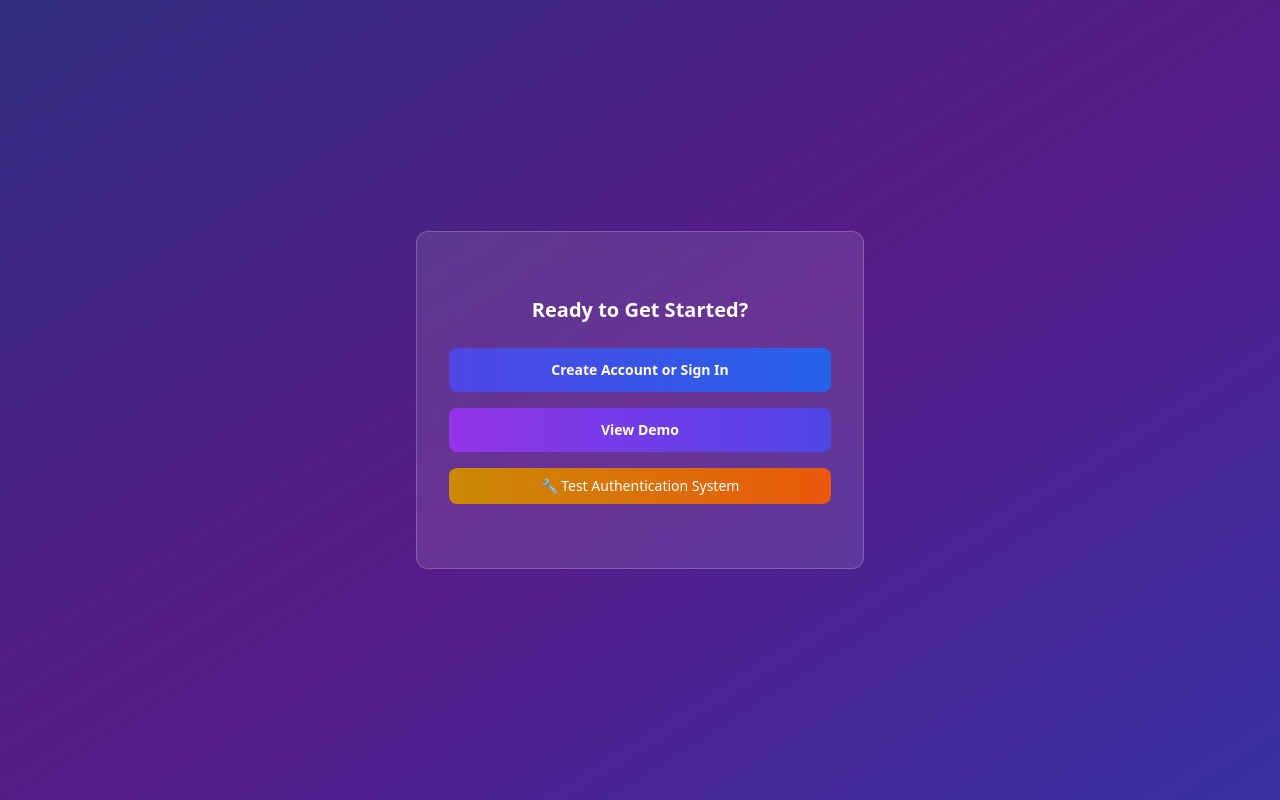
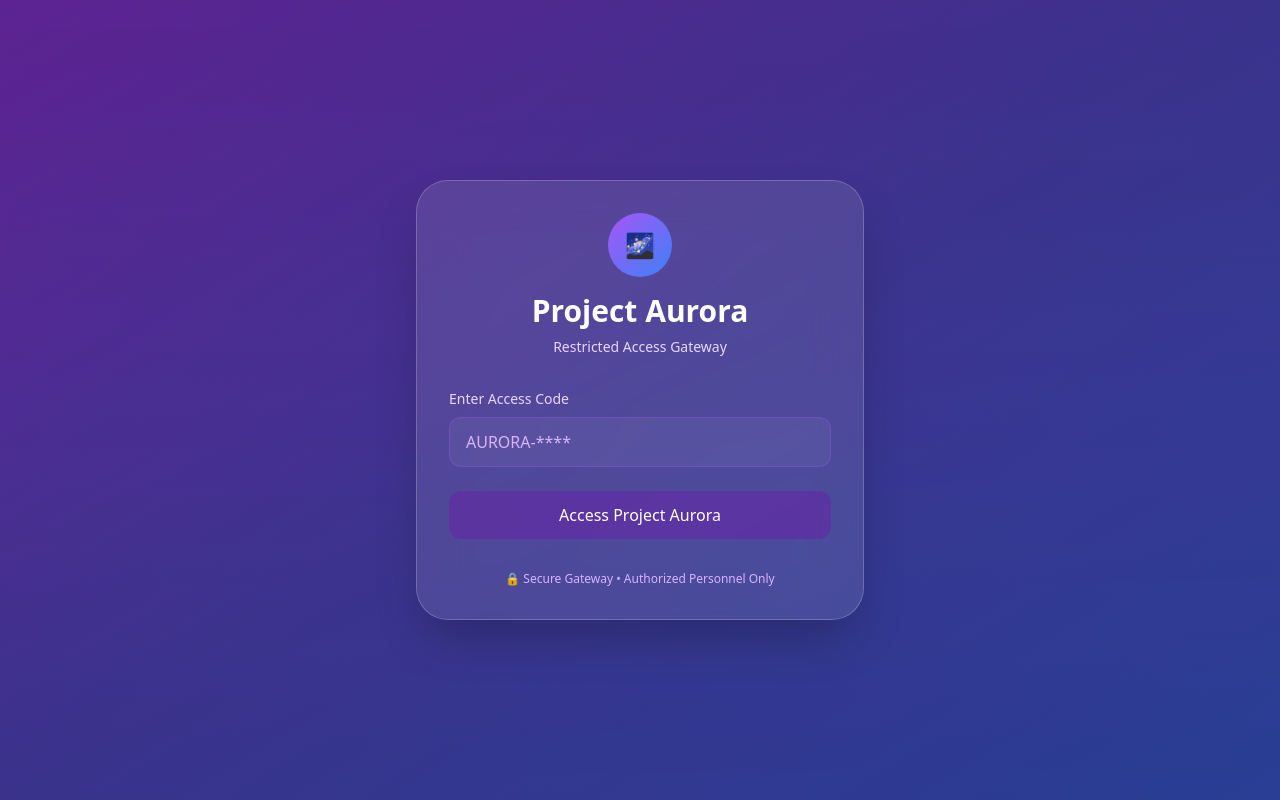
Before and after one commit to BeezyBabyDev/inidegate-v1, a React (Vite) app: page / in a window 1280 px wide. Built offline with nearby package versions, Linux system fonts and the light colour scheme.

Commit message:
Add Project Aurora access gate and enhance security layer

```diff
--- a/src/App.jsx
+++ b/src/App.jsx
@@ -16,14 +16,16 @@ import FilmProjectDetailDemo from './components/FilmProjectDetailDemo'
 import DiscoverProfiles from './components/DiscoverProfiles'
 import NetworkDashboard from './components/NetworkDashboard'
 import MessagingPage from './components/MessagingPage'
+import ProjectAuroraGate from './components/ProjectAuroraGate'
 
 function App() {
-  const [currentView, setCurrentView] = useState('welcome')
+  const [currentView, setCurrentView] = useState('aurora-gate')
   const [hasValidCode, setHasValidCode] = useState(false)
   const [isAuthenticated, setIsAuthenticated] = useState(false)
   const [currentUser, setCurrentUser] = useState(null)
   const [showAccountSystem, setShowAccountSystem] = useState(false)
   const [selectedPortal, setSelectedPortal] = useState(null)
+  const [hasAuroraAccess, setHasAuroraAccess] = useState(false)
 
   useEffect(() => {
     // Check for existing authentication
@@ -33,7 +35,15 @@ function App() {
       setCurrentUser(user)
       setCurrentView(user.portal) // Go directly to user's portal
       setHasValidCode(true)
+      setHasAuroraAccess(true)
       return
+    }
+
+    // Check for stored Aurora access
+    const auroraAccess = localStorage.getItem('aurora_access')
+    if (auroraAccess === 'granted') {
+      setHasAuroraAccess(true)
+      setCurrentView('welcome')
     }
 
     const urlParams = new URLSearchParams(window.location.search)
@@ -42,6 +52,8 @@ function App() {
     const profile = urlParams.get('profile')
     const multiPortal = urlParams.get('multi-portal')
 
+    // Only process these if Aurora access is granted
+    if (auroraAccess === 'granted') {
       // Check for multi-portal system access
       if (multiPortal === 'true') {
         setCurrentView('multi-portal')
@@ -56,12 +68,10 @@ function App() {
         return
       }
 
-    // Check for direct profile access (persona access codes)
+      // Check for direct profile access
       if (portal && profile && hasCode) {
         setHasValidCode(true)
         setCurrentView(portal)
-
-      // Store profile for pre-loading
         sessionStorage.setItem('selectedProfile', profile)
         sessionStorage.setItem('directAccess', 'true')
         return
@@ -75,12 +85,15 @@ function App() {
         } else {
           setCurrentView('portal-selection')
         }
-    } else if (portal) {
-      // Legacy URL support - redirect to portal selection
-      setCurrentView('portal-selection')
-      setHasValidCode(true)
+      }
     }
   }, [])
+
+  const handleAuroraAccess = () => {
+    setHasAuroraAccess(true)
+    localStorage.setItem('aurora_access', 'granted')
+    setCurrentView('welcome')
+  }
 
   const handleEnterCode = code => {
     // Enhanced code validation with individual persona access codes
@@ -305,6 +318,11 @@ function App() {
     window.scrollTo(0, 0) // Scroll to top on navigation
   }
 
+  // Show Project Aurora Gate
+  if (currentView === 'aurora-gate') {
+    return <ProjectAuroraGate onAccessGranted={handleAuroraAccess} />
+  }
+
   // Show account system
   if (showAccountSystem) {
     return (
@@ -332,7 +350,7 @@ function App() {
     return <FilmProjectDetailDemo />
   }
 
-  // Welcome page - entry point
+  // Welcome page - entry point after Aurora gate
   if (currentView === 'welcome') {
     return (
       <WelcomePage
--- /dev/null
+++ b/src/components/ProjectAuroraGate.jsx
@@ -0,0 +1,126 @@
+import React, { useState } from 'react'
+
+const ProjectAuroraGate = ({ onAccessGranted }) => {
+  const [accessCode, setAccessCode] = useState('')
+  const [error, setError] = useState('')
+  const [isVerifying, setIsVerifying] = useState(false)
+
+  // The valid access code for Project Aurora
+  const AURORA_ACCESS_CODE = 'AURORA2024'
+
+  const handleSubmit = e => {
+    e.preventDefault()
+    setIsVerifying(true)
+    setError('')
+
+    // Simulate verification delay
+    setTimeout(() => {
+      if (accessCode.toUpperCase() === AURORA_ACCESS_CODE) {
+        onAccessGranted()
+      } else {
+        setError('Invalid Project Aurora access code')
+      }
+      setIsVerifying(false)
+    }, 1500)
+  }
+
+  return (
+    <div className="min-h-screen bg-gradient-to-br from-purple-900 via-indigo-900 to-blue-900 flex items-center justify-center p-4">
+      <div className="max-w-md w-full">
+        {/* Aurora Effect */}
+        <div className="absolute inset-0 overflow-hidden pointer-events-none">
+          <div
+            className="absolute inset-0 opacity-30 animate-pulse"
+            style={{
+              background:
+                'linear-gradient(45deg, transparent 0%, rgba(139, 92, 246, 0.3) 50%, transparent 100%)',
+              transform: 'rotate(-45deg) scale(2)',
+            }}
+          />
+        </div>
+
+        {/* Content Container */}
+        <div className="relative bg-white/10 backdrop-blur-xl rounded-[32px] p-8 border border-white/20 shadow-2xl">
+          {/* Project Aurora Logo/Title */}
+          <div className="text-center mb-8">
+            <div className="inline-block mb-4">
+              <div className="w-16 h-16 bg-gradient-to-br from-purple-500 to-blue-500 rounded-full flex items-center justify-center mx-auto">
+                <span className="text-2xl">🌌</span>
+              </div>
+            </div>
+            <h1 className="text-3xl font-bold text-white mb-2">Project Aurora</h1>
+            <p className="text-purple-200 text-sm">Restricted Access Gateway</p>
+          </div>
+
+          {/* Access Code Form */}
+          <form onSubmit={handleSubmit} className="space-y-6">
+            <div>
+              <label
+                htmlFor="accessCode"
+                className="block text-sm font-medium text-purple-200 mb-2"
+              >
+                Enter Access Code
+              </label>
+              <input
+                id="accessCode"
+                type="text"
+                value={accessCode}
+                onChange={e => setAccessCode(e.target.value)}
+                className="w-full px-4 py-3 bg-white/5 border border-purple-500/30 rounded-xl text-white placeholder-purple-300 focus:outline-none focus:ring-2 focus:ring-purple-500 focus:border-transparent transition-all"
+                placeholder="AURORA-****"
+                autoComplete="off"
+                spellCheck="false"
+              />
+              {error && <p className="mt-2 text-red-400 text-sm">{error}</p>}
+            </div>
+
+            <button
+              type="submit"
+              disabled={isVerifying || !accessCode.trim()}
+              className={`w-full py-3 px-4 rounded-xl text-white font-medium transition-all duration-200 ${
+                isVerifying || !accessCode.trim()
+                  ? 'bg-purple-800/50 cursor-not-allowed'
+                  : 'bg-gradient-to-r from-purple-600 to-blue-600 hover:from-purple-700 hover:to-blue-700 transform hover:scale-[1.02]'
+              }`}
+            >
+              {isVerifying ? (
+                <span className="flex items-center justify-center">
+                  <svg
+                    className="animate-spin -ml-1 mr-3 h-5 w-5 text-white"
+                    xmlns="http://www.w3.org/2000/svg"
+                    fill="none"
+                    viewBox="0 0 24 24"
+                  >
+                    <circle
+                      className="opacity-25"
+                      cx="12"
+                      cy="12"
+                      r="10"
+                      stroke="currentColor"
+                      strokeWidth="4"
+                    ></circle>
+                    <path
+                      className="opacity-75"
+                      fill="currentColor"
+                      d="M4 12a8 8 0 018-8V0C5.373 0 0 5.373 0 12h4zm2 5.291A7.962 7.962 0 014 12H0c0 3.042 1.135 5.824 3 7.938l3-2.647z"
+                    ></path>
+                  </svg>
+                  Verifying...
+                </span>
+              ) : (
+                'Access Project Aurora'
+              )}
+            </button>
+          </form>
+
+          {/* Security Notice */}
+          <div className="mt-8 text-center">
+            <p className="text-purple-300 text-xs">🔒 Secure Gateway • Authorized Personnel Only</p>
+          </div>
+        </div>
+      </div>
+    </div>
+  )
+}
+
+export default ProjectAuroraGate
--- a/src/components/WelcomePage.jsx
+++ b/src/components/WelcomePage.jsx
@@ -2,7 +2,6 @@ import React, { useState } from 'react'
 import Button from './Button'
 import { useScrollToTop } from '../hooks/useScrollToTop'
 import { authService } from '../config/auth.js'
-import AuthDemo from './AuthDemo'
 
 const WelcomePage = ({ onEnterCode, onShowAccountSystem, onGoToPortal }) => {
   // Automatically scroll to top when component mounts
@@ -11,138 +10,62 @@ const WelcomePage = ({ onEnterCode, onShowAccountSystem, onGoToPortal }) => {
   // Check if user is already authenticated
   const currentUser = authService.getCurrentUser()
   const isAuthenticated = authService.isAuthenticated()
-  const [showAuthDemo, setShowAuthDemo] = useState(false)
 
-  return React.createElement(
-    'div',
-    {
-      className:
-        'min-h-screen bg-gradient-to-br from-indigo-900 via-purple-900 to-indigo-800 flex items-center justify-center p-4',
-    },
-    React.createElement(
-      'div',
-      {
-        className:
-          'bg-white/10 backdrop-blur-lg rounded-xl p-8 max-w-md w-full text-center border border-white/20',
-      },
-      // Main heading and tagline
-      React.createElement(
-        'div',
-        { className: 'mb-8' },
-        // React.createElement(
-        //   'h1',
-        //   { className: 'text-3xl md:text-4xl font-bold text-white mb-4' },
-        //   'Welcome to IndieGate.io'
-        // ),
-        // React.createElement(
-        //   'p',
-        //   { className: 'text-lg text-indigo-200 font-medium italic' },
-        //   'Have a vision. Build a bridge. Keep it human.'
-        // )
-      ),
+  return (
+    <div className="min-h-screen bg-gradient-to-br from-indigo-900 via-purple-900 to-indigo-800 flex items-center justify-center p-4">
+      <div className="bg-white/10 backdrop-blur-lg rounded-xl p-8 max-w-md w-full text-center border border-white/20">
+        <div className="mb-8">
+          <h2 className="text-xl font-bold text-white mb-6">Ready to Get Started?</h2>
 
-      // Ready to Get Started section
-      React.createElement(
-        'div',
-        { className: 'mb-8' },
-        React.createElement(
-          'h2',
-          { className: 'text-xl font-bold text-white mb-6' },
-          'Ready to Get Started?'
-        ),
-
-        // Conditional action buttons based on authentication status
-        React.createElement(
-          'div',
-          { className: 'space-y-4' },
-
-          // If user is authenticated, show welcome back message and portal access
-          isAuthenticated && currentUser
-            ? [
-                React.createElement(
-                  'div',
-                  {
-                    key: 'welcome-back',
-                    className: 'mb-4 p-4 bg-green-500/20 rounded-lg border border-green-400/30',
-                  },
-                  React.createElement(
-                    'p',
-                    { className: 'text-green-300 text-sm font-medium' },
-                    `Welcome back, ${currentUser.firstName}!`
-                  ),
-                  React.createElement(
-                    'p',
-                    { className: 'text-green-200 text-xs mt-1' },
-                    `${currentUser.portal.charAt(0).toUpperCase() + currentUser.portal.slice(1)} Portal Access`
-                  )
-                ),
-                React.createElement(
-                  Button,
-                  {
-                    key: 'go-to-portal',
-                    onClick: () => onGoToPortal && onGoToPortal(currentUser.portal),
-                    className:
-                      'w-full bg-gradient-to-r from-green-600 to-emerald-600 hover:from-green-700 hover:to-emerald-700 text-white font-semibold py-3 px-6 rounded-lg transition-all duration-200 transform hover:scale-105 text-base',
-                  },
-                  `Go to My ${currentUser.portal.charAt(0).toUpperCase() + currentUser.portal.slice(1)} Portal`
-                ),
-                React.createElement(
-                  Button,
-                  {
-                    key: 'sign-out',
-                    onClick: () => {
-                      authService.logout()
-                      window.location.reload()
-                    },
-                    className:
-                      'w-full bg-gradient-to-r from-gray-600 to-gray-700 hover:from-gray-700 hover:to-gray-800 text-white font-medium py-2 px-6 rounded-lg transition-all duration-200 text-sm',
-                  },
-                  'Sign Out'
-                ),
-              ]
-            : [
-                // If user is not authenticated, show login/register options
-                React.createElement(
-                  Button,
-                  {
-                    key: 'auth-system',
-                    onClick: onShowAccountSystem,
-                    className:
-                      'w-full bg-gradient-to-r from-indigo-600 to-blue-600 hover:from-indigo-700 hover:to-blue-700 text-white font-semibold py-3 px-6 rounded-lg transition-all duration-200 transform hover:scale-105 text-base',
-                  },
-                  'Create Account or Sign In'
-                ),
-                React.createElement(
-                  Button,
-                  {
-                    key: 'demo',
-                    onClick: () => onEnterCode('DEMO2025'),
-                    className:
-                      'w-full bg-gradient-to-r from-purple-600 to-indigo-600 hover:from-purple-700 hover:to-indigo-700 text-white font-semibold py-3 px-6 rounded-lg transition-all duration-200 transform hover:scale-105 text-base',
-                  },
-                  'View Demo'
-                ),
-                // Authentication Demo Button (always visible for testing)
-                React.createElement(
-                  Button,
-                  {
-                    key: 'auth-demo',
-                    onClick: () => setShowAuthDemo(true),
-                    className:
-                      'w-full bg-gradient-to-r from-yellow-600 to-orange-600 hover:from-yellow-700 hover:to-orange-700 text-white font-medium py-2 px-6 rounded-lg transition-all duration-200 text-sm',
-                  },
-                  '🔧 Test Authentication System'
-                ),
-              ]
-        )
-      ),
-
-      // Authentication Demo Modal
-      showAuthDemo &&
-        React.createElement(AuthDemo, {
-          onClose: () => setShowAuthDemo(false),
-        })
-    )
+          <div className="space-y-4">
+            {isAuthenticated && currentUser ? (
+              <>
+                <div className="mb-4 p-4 bg-green-500/20 rounded-lg border border-green-400/30">
+                  <p className="text-green-300 text-sm font-medium">
+                    Welcome back, {currentUser.firstName}!
+                  </p>
+                  <p className="text-green-200 text-xs mt-1">
+                    {currentUser.portal.charAt(0).toUpperCase() + currentUser.portal.slice(1)}{' '}
+                    Portal Access
+                  </p>
+                </div>
+                <Button
+                  onClick={() => onGoToPortal && onGoToPortal(currentUser.portal)}
+                  className="w-full bg-gradient-to-r from-green-600 to-emerald-600 hover:from-green-700 hover:to-emerald-700 text-white font-semibold py-3 px-6 rounded-lg transition-all duration-200 transform hover:scale-105 text-base"
+                >
+                  Go to My{' '}
+                  {currentUser.portal.charAt(0).toUpperCase() + currentUser.portal.slice(1)} Portal
+                </Button>
+                <Button
+                  onClick={() => {
+                    authService.logout()
+                    window.location.reload()
+                  }}
+                  className="w-full bg-gradient-to-r from-gray-600 to-gray-700 hover:from-gray-700 hover:to-gray-800 text-white font-medium py-2 px-6 rounded-lg transition-all duration-200 text-sm"
+                >
+                  Sign Out
+                </Button>
+              </>
+            ) : (
+              <>
+                <Button
+                  onClick={onShowAccountSystem}
+                  className="w-full bg-gradient-to-r from-indigo-600 to-blue-600 hover:from-indigo-700 hover:to-blue-700 text-white font-semibold py-3 px-6 rounded-lg transition-all duration-200 transform hover:scale-105 text-base"
+                >
+                  Create Account or Sign In
+                </Button>
+                <Button
+                  onClick={() => onEnterCode('DEMO2025')}
+                  className="w-full bg-gradient-to-r from-purple-600 to-indigo-600 hover:from-purple-700 hover:to-indigo-700 text-white font-semibold py-3 px-6 rounded-lg transition-all duration-200 transform hover:scale-105 text-base"
+                >
+                  View Demo
+                </Button>
+              </>
+            )}
+          </div>
+        </div>
+      </div>
+    </div>
   )
 }
 
```
Lines whose indentation alone changed are shown as unchanged.
